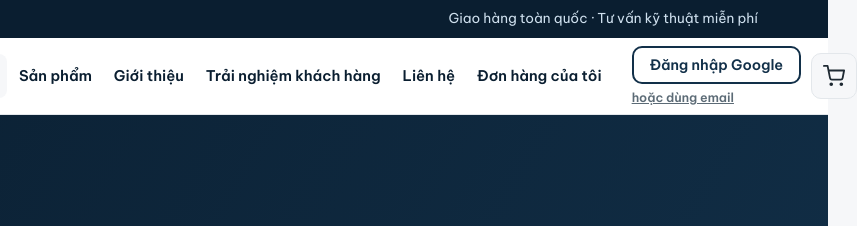
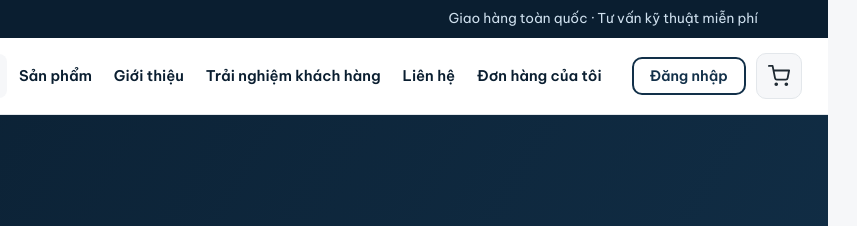
Before and after one commit to beonewbiecoder/website-minh-hien, a website: page index.html in a window 1280 px wide. Shown: the top 226 px of the page, 452-1309 px from the left, 857 px wide, since content can reach past the window. Drawn offline with Linux system fonts and the light colour scheme; no server answers.

Commit message:
Gộp nút đăng nhập chưa xác thực thành 1 nút gọn + menu sổ xuống
Trước đây header hiện 2 nút xếp chồng (Đăng nhập Google + hoặc dùng
email) khi chưa đăng nhập, làm tràn viền trên desktop. Giờ dùng chung
cơ chế dropdown với nút tài khoản lúc đã đăng nhập.

Co-Authored-By: Claude Sonnet 5 <noreply@anthropic.com>

```diff
--- a/css/style.css
+++ b/css/style.css
@@ -1050,6 +1050,8 @@ body.checkout-page .ai-chat-bubble{ display: none !important; }
 .checkout-login-prompt-active .checkout-login-prompt-text strong{ color: var(--success); }
 .checkout-login-prompt-actions{ display: flex; align-items: center; gap: 14px; flex-shrink: 0; }
 
+.account-menu .account-email-link-btn{ display: block; margin-top: 10px; }
+
 .account-login-options{ display: flex; flex-direction: column; align-items: flex-start; gap: 6px; }
 .account-email-link-btn{
   background: none; border: none; font-family: inherit; font-size: .78rem; font-weight: 600;
--- a/js/auth.js
+++ b/js/auth.js
@@ -238,29 +238,36 @@ function accountSlotHTML_(user){
       </div>`;
   }
   return `
-    <div class="account-login-options">
-      <button type="button" class="btn btn-outline btn-sm account-google-btn">Đăng nhập Google</button>
-      <button type="button" class="account-email-link-btn">hoặc dùng email</button>
+    <div class="account-menu-wrap">
+      <button type="button" class="btn btn-outline btn-sm account-btn-el">Đăng nhập</button>
+      <div class="account-menu">
+        <button type="button" class="btn btn-outline btn-sm btn-block account-google-btn">Đăng nhập Google</button>
+        <button type="button" class="account-email-link-btn">hoặc dùng email</button>
+      </div>
     </div>`;
 }
 
+/* Nút tài khoản (dù đã đăng nhập hay chưa) đều dùng chung 1 nút gọn +
+   menu sổ xuống khi bấm — giữ header luôn gọn, không tràn viền dù ở
+   trạng thái nào (trước đây bản "chưa đăng nhập" hiện 2 nút xếp chồng
+   ngay trên thanh header, gây tràn ngang trên desktop). */
 function wireAccountSlot_(slot, user){
   if(!isFirebaseConfigured()){
     const btn = slot.querySelector(".account-btn-el");
     btn.addEventListener("click", () => showToast("Đăng nhập chưa được cấu hình"));
     return;
   }
+  const btn = slot.querySelector(".account-btn-el");
+  const menu = slot.querySelector(".account-menu");
+  btn.addEventListener("click", () => menu.classList.toggle("open"));
+  document.addEventListener("click", (e) => {
+    if(!slot.contains(e.target)) menu.classList.remove("open");
+  });
   if(user){
-    const btn = slot.querySelector(".account-btn-el");
-    const menu = slot.querySelector(".account-menu");
-    btn.addEventListener("click", () => menu.classList.toggle("open"));
     slot.querySelector(".account-signout-el").addEventListener("click", () => signOutUser());
-    document.addEventListener("click", (e) => {
-      if(!slot.contains(e.target)) menu.classList.remove("open");
-    });
   }else{
-    slot.querySelector(".account-google-btn").addEventListener("click", signInWithGoogle);
-    slot.querySelector(".account-email-link-btn").addEventListener("click", openEmailAuthModal);
+    slot.querySelector(".account-google-btn").addEventListener("click", () => { menu.classList.remove("open"); signInWithGoogle(); });
+    slot.querySelector(".account-email-link-btn").addEventListener("click", () => { menu.classList.remove("open"); openEmailAuthModal(); });
   }
 }
 
```
